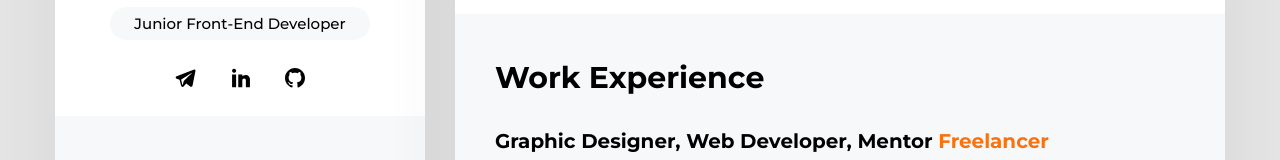
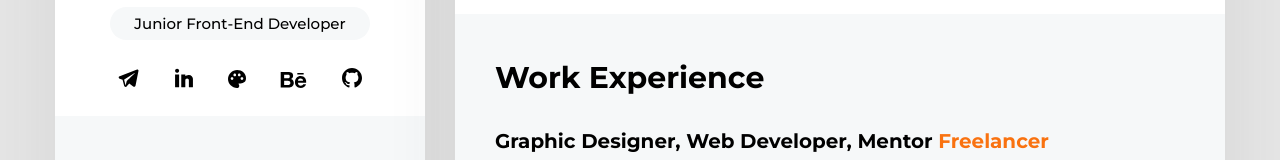
Before and after one commit to Viksia/Resume-full-version, a plain HTML site: page index.html in a window 1280 px wide. Shown: the part 419-579 px from the top of the page. Drawn offline with Linux system fonts and the light colour scheme.

Commit message:
Added link to portfolio and behance

```diff
--- a/index.html
+++ b/index.html
@@ -9,6 +9,7 @@
     <link rel="preconnect" href="https://fonts.gstatic.com" crossorigin>
     <link href="https://fonts.googleapis.com/css2?family=Montserrat:wght@400;500;700&display=swap" rel="stylesheet">
     <link rel="stylesheet" href="/styles/main.css">
+    <link rel="icon" type="image/x-icon" href="./images/favicon-resume.png" />
     <title>Resume Viktoriia Boiko (full-version)</title>
 </head>
 
@@ -28,6 +29,11 @@
                             alt="telegram"></a>
                     <a href="https://www.linkedin.com/in/viktoriia-boiko-b67992a2/" target="_blank"><img
                             src="/images/linkedin.svg" alt="linkedin"></a>
+                    <a href="http://portfolio.viktoriiaboiko.com/" target="_blank"><img src="/images/portfolio.svg"
+                            alt="Portfolio"></a>
+                    <a href="https://www.behance.net/ViktoriiaBoiko" target="_blank"><img src="/images/behance.svg"
+                            alt="Behance"></a>
+
                     <a href="https://github.com/Viksia/" target="_blank"><img src="/images/github.svg" alt="github"></a>
                 </div>
             </div>
```
Also changed, not shown: images/behance.svg (added), images/favicon-resume.png (added), images/portfolio.svg (added).
